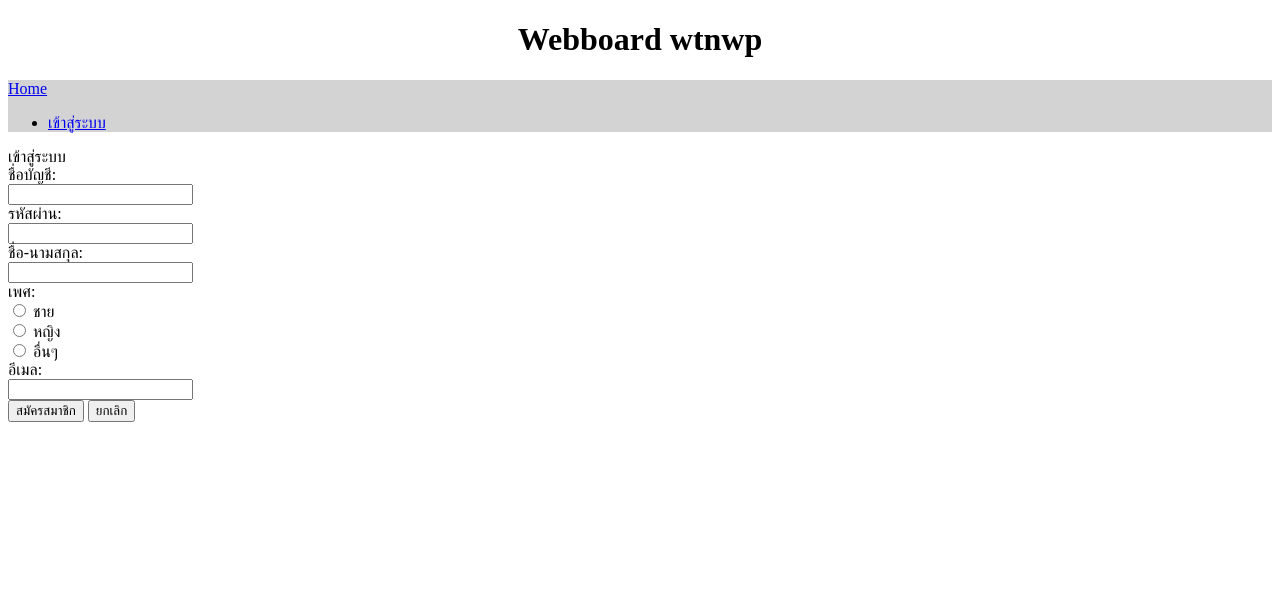
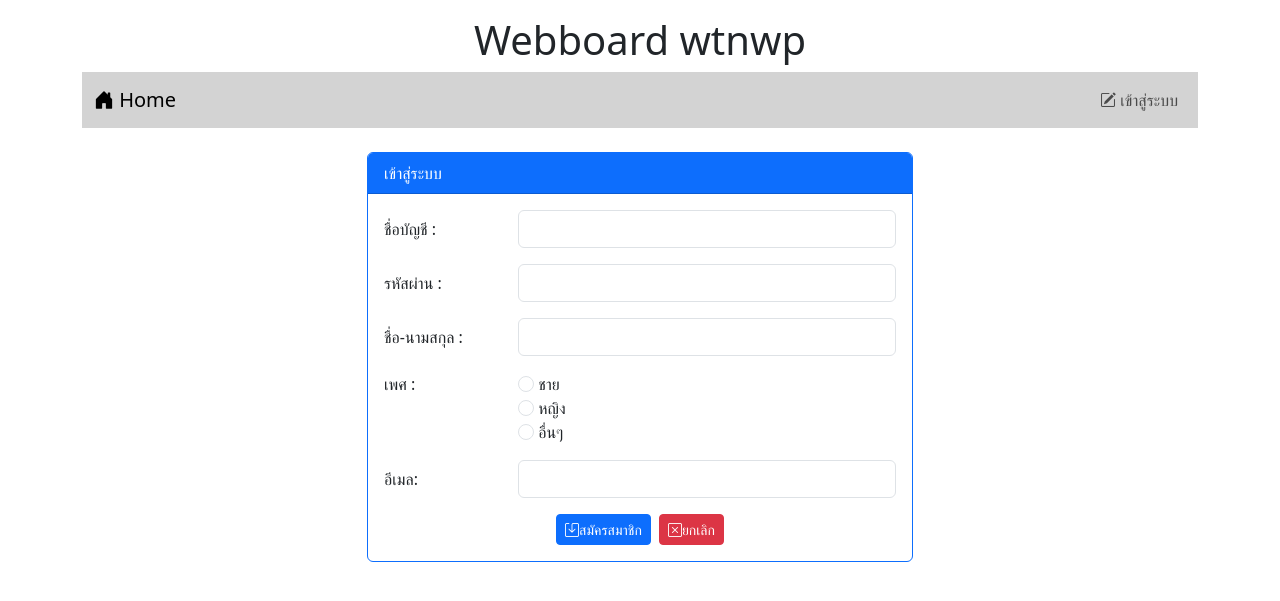
Before and after one commit to wattanawipa/Webboard-wtnwp, a PHP site: page /register.php in a window 1280 px wide. Shown: the top 601 px of the page. Run offline with PHP 8.4, Linux system fonts and the light colour scheme.

Commit message:
finish work 8
finish work 8

```diff
--- a/register.php
+++ b/register.php
@@ -10,6 +10,9 @@ if(isset($_SESSION['id'])){
 <head>
     <meta charset="UTF-8">
     <meta name="viewport" content="width=device-width, initial-scale=1.0">
+    <link rel="stylesheet" href="bootstrap-5.3.2-dist/css/bootstrap.min.css">
+    <script src="bootstrap-5.3.2-dist/js/bootstrap.bundle.min.js"></script>
+    <link rel="stylesheet" href="https://cdn.jsdelivr.net/npm/bootstrap-icons@1.11.3/font/bootstrap-icons.min.css">
     <title>register</title>
 </head>
 <body>
@@ -19,40 +22,40 @@ if(isset($_SESSION['id'])){
         <div class="row mt-4">
             <div class="col-lg-3 col-md-2 col-sm-1"></div>
             <div class="col-lg-6 col-md-8 col-sm-10">
-    <div class="card-border bg-primary">
+                <div class="card border-primary">
                     <div class="card-header bg-primary text-white">เข้าสู่ระบบ</div>
                     <div class="card-body">
                         <form action="register_save.php" method="post">
                             <div class="row">
-                <label class="col-lg-3 col-form-label">ชื่อบัญชี:</label>
+                                <label class="col-lg-3 col-form-label">ชื่อบัญชี :</label>
                                 <div class="col-lg-9">
                                     <input type="text" name="login" class="form-control" required>
                                 </div>
                             </div>
                             <div class="row mt-3">
-                <label class="col-lg-3 col-form-label">รหัสผ่าน:</label>
+                                <label class="col-lg-3 col-form-label">รหัสผ่าน :</label>
                                 <div class="col-lg-9">
-                    <input type="password" name="password" class="form-control" required>
+                                    <input type="password" name="pwd" class="form-control" required>
                                 </div>
                             </div>
                             <div class="row mt-3">
-                <label class="col-lg-3 col-form-label">ชื่อ-นามสกุล:</label>
+                                <label class="col-lg-3 col-form-label">ชื่อ-นามสกุล :</label>
                                 <div class="col-lg-9">
                                     <input type="text" name="name" class="form-control" required>
                                 </div>
                             </div>
                             <div class="row mt-3">
-                <label class="col-lg-3 form-label">เพศ:</label>
+                                <label class="col-lg-3 form-label">เพศ :</label>
                                 <div class="col-lg-9">
-                    <div class="form-check">
+                                    <div form-check>
                                         <input type="radio" name="gender" value="m" class="form-check-input" required>
                                         <label class="form-check-label">ชาย</label>
                                     </div>
-                    <div class="form-check">
+                                    <div form-check>
                                         <input type="radio" name="gender" value="f" class="form-check-input" required>
                                         <label class="form-check-label">หญิง</label>
                                     </div>
-                    <div class="form-check">
+                                    <div form-check>
                                         <input type="radio" name="gender" value="o" class="form-check-input" required>
                                         <label class="form-check-label">อื่นๆ</label>
                                     </div>
@@ -67,9 +70,9 @@ if(isset($_SESSION['id'])){
                             <div class="row mt-3">
                                 <div class="col-lg-12 d-flex justify-content-center">
                                     <button type="submit" class="btn btn-primary btn-sm me-2">
-                        <i class="bi bi-save"></i> สมัครสมาชิก</button>
+                                        <i class="bi bi-save"></i>สมัครสมาชิก</button>
                                     <button type="reset" class="btn btn-danger btn-sm">
-                        <i class="bi bi-x-square"></i>  ยกเลิก</button>
+                                        <i class="bi bi-x-square"></i>ยกเลิก</button>
                                 </div>
                             </div>
                         </form>
```
Also changed, not shown: register_save.php (+19 -3 lines). Lines whose indentation alone changed are shown as unchanged.
